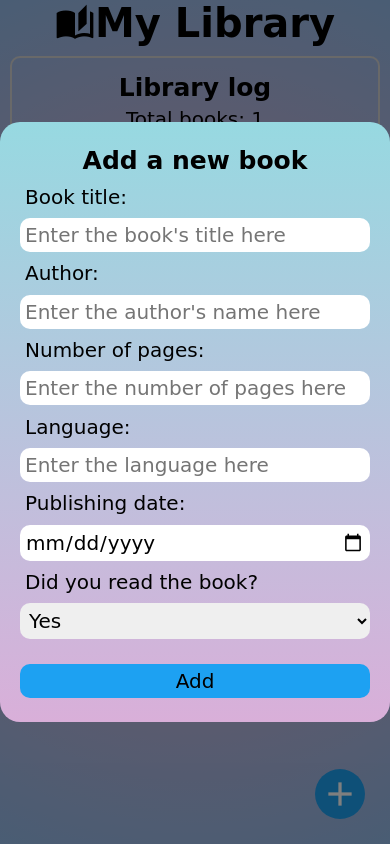
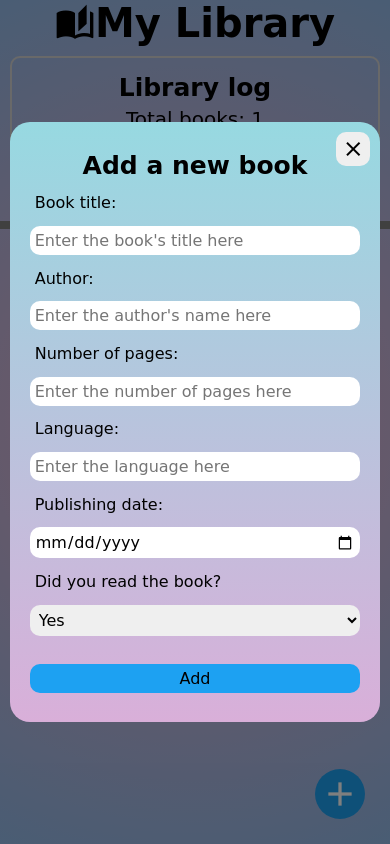
Before and after one commit to toan95dn/MyLibrary, a plain HTML site: page index.html in a window 390 px wide. Both pictures are taken after a click on the button "add". Drawn offline with nearby package versions, Linux system fonts and the light colour scheme; a web font is replaced by a local one.

Commit message:
add button to close form + fix style

```diff
--- a/app.css
+++ b/app.css
@@ -179,6 +179,16 @@ h1{
     border: none;
 }
 
+#closeForm{
+    position:absolute;
+    top:1rem;
+    right:1rem;
+}
+
+#closeForm:hover{
+    background-color: lightcoral;
+}
+
 .modal-bg{
     visibility: hidden;
     position: fixed;
@@ -201,6 +211,7 @@ h1{
     display: flex;
     flex-direction: column;
     justify-content: space-evenly;
+    position: relative;
 }
 
 /* Responsive */
@@ -215,6 +226,13 @@ h1{
     .book{
         width: 90vw;
     }
+    .modal{
+        max-width:95vw;
+        max-height: 95vh;
+    }
+    input,label,select,button{
+        font-size: medium;
+    }
 }
 
 @media only screen and (min-width:650px) and (max-width: 900px){
--- a/app.js
+++ b/app.js
@@ -249,13 +249,22 @@ addNewBookButton.addEventListener('click', () => {
     }
 })
 
+//close form button
+const closeFormButton = document.querySelector('#closeForm');
+closeFormButton.addEventListener('click', () => {
+    popupBackGround.style.visibility = 'hidden';
+})
+
+
 //Add a book button (pop up a form to enter)
 const popupButton = document.querySelector("#popupButton");
-popupButton.addEventListener('click', () => {
+popupButton.addEventListener('click', (event) => {
     //Show the pop up form
     let popupWindow = document.querySelector('.modal-bg');
     popupWindow.style.visibility = 'visible';
+    event.stopPropagation();
 });
+
 
 //---------------------------------------------------------------------------------Pop up form
 function saveData() {
--- a/index.html
+++ b/index.html
@@ -54,6 +54,7 @@
                 <option value="Yes">Yes</option>
                 <option value="No">No</option>
             </select>
+            <button class="material-icons" type="button" id="closeForm">clear</button>
             <Button id="addNewBook" type="submit">Add</Button>
         </form>
     </div>
```
